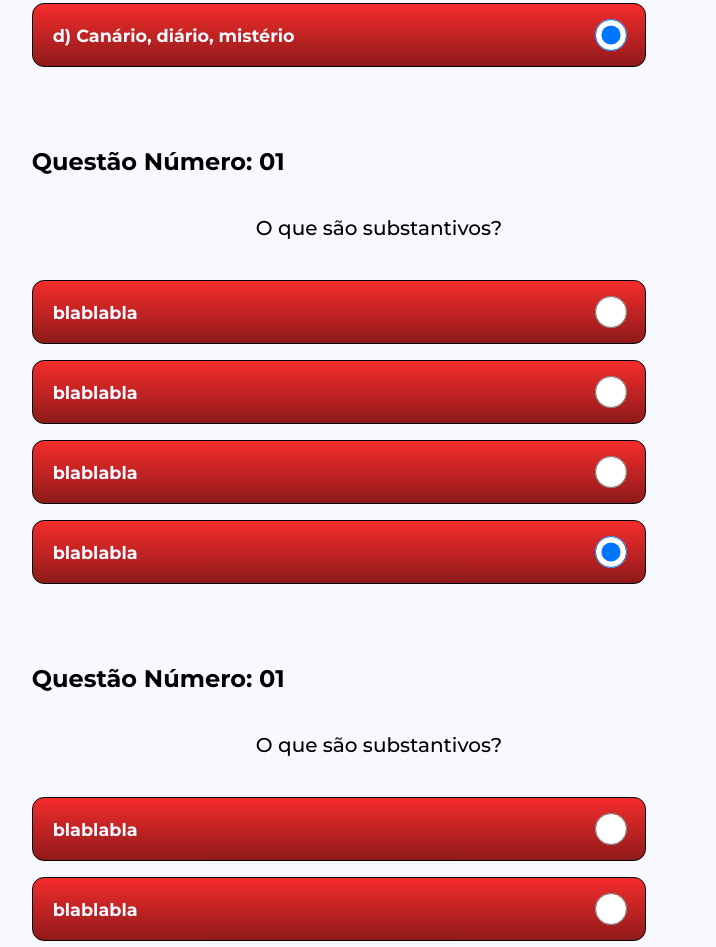
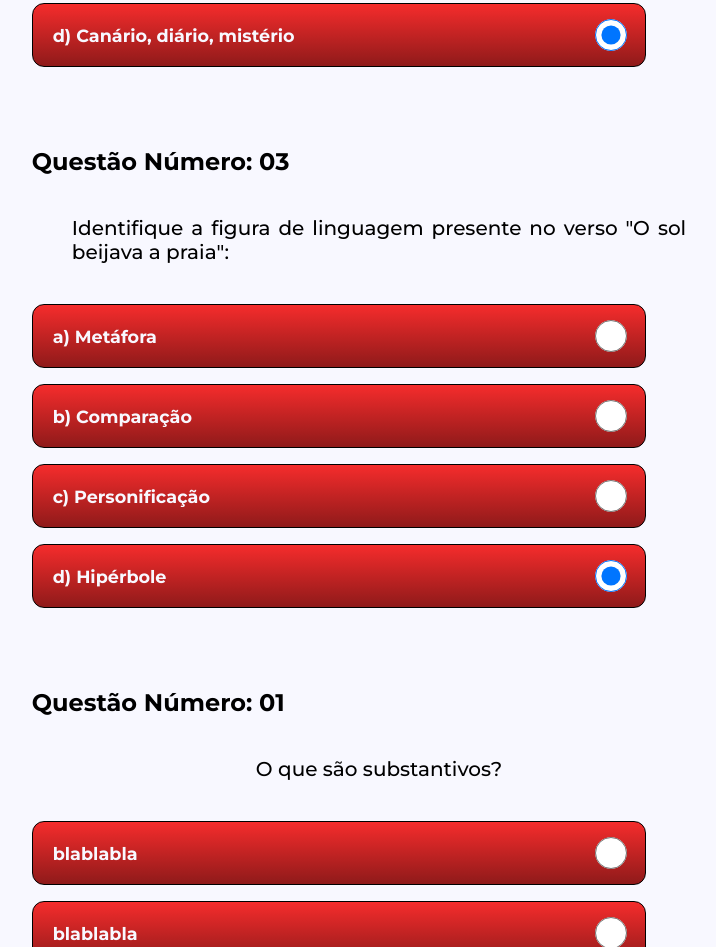
Before and after one commit to pedro-ols/LP-projeto, a website: page pages/simulados_fund_1.html in a window 1280 px wide. Shown: the part 1259-2206 px from the top of the page, without its empty margins (301-1017 px from the left). Drawn offline with Linux system fonts and the light colour scheme.

Commit message:
feat: add 03 question on simulados_fund_1

```diff
--- a/pages/simulados_fund_1.html
+++ b/pages/simulados_fund_1.html
@@ -98,27 +98,27 @@
             </form>
             <form action="questions" class="questions">
                 <article class="specific-question" data-correct="1">
-                    <h3 class="question-number">Questão Número: 01</h3>
-                    <h3 class="entire-question">O que são substantivos?</h3>
+                    <h3 class="question-number">Questão Número: 03</h3>
+                    <h3 class="entire-question">Identifique a figura de linguagem presente no verso "O sol beijava a praia":</h3>
 
                     <div class="answer-type">
                         <input type="radio" name="answer" id="answer" value="1" checked>
-                        <label for="answer01">blablabla</label>
+                        <label for="answer01">a) Metáfora</label>
                     </div>
 
                     <div class="answer-type">
                         <input type="radio" name="answer" id="answer" value="1" checked>
-                        <label for="answer01">blablabla</label>
+                        <label for="answer01">b) Comparação</label>
                     </div>
 
                     <div class="answer-type">
                         <input type="radio" name="answer" id="answer" value="1" checked>
-                        <label for="answer01">blablabla</label>
+                        <label for="answer01">c) Personificação</label>
                     </div>
 
                     <div class="answer-type">
                         <input type="radio" name="answer" id="answer" value="1" checked>
-                        <label for="answer01">blablabla</label>
+                        <label for="answer01">d) Hipérbole</label>
                     </div>
 
                 </article>
```
